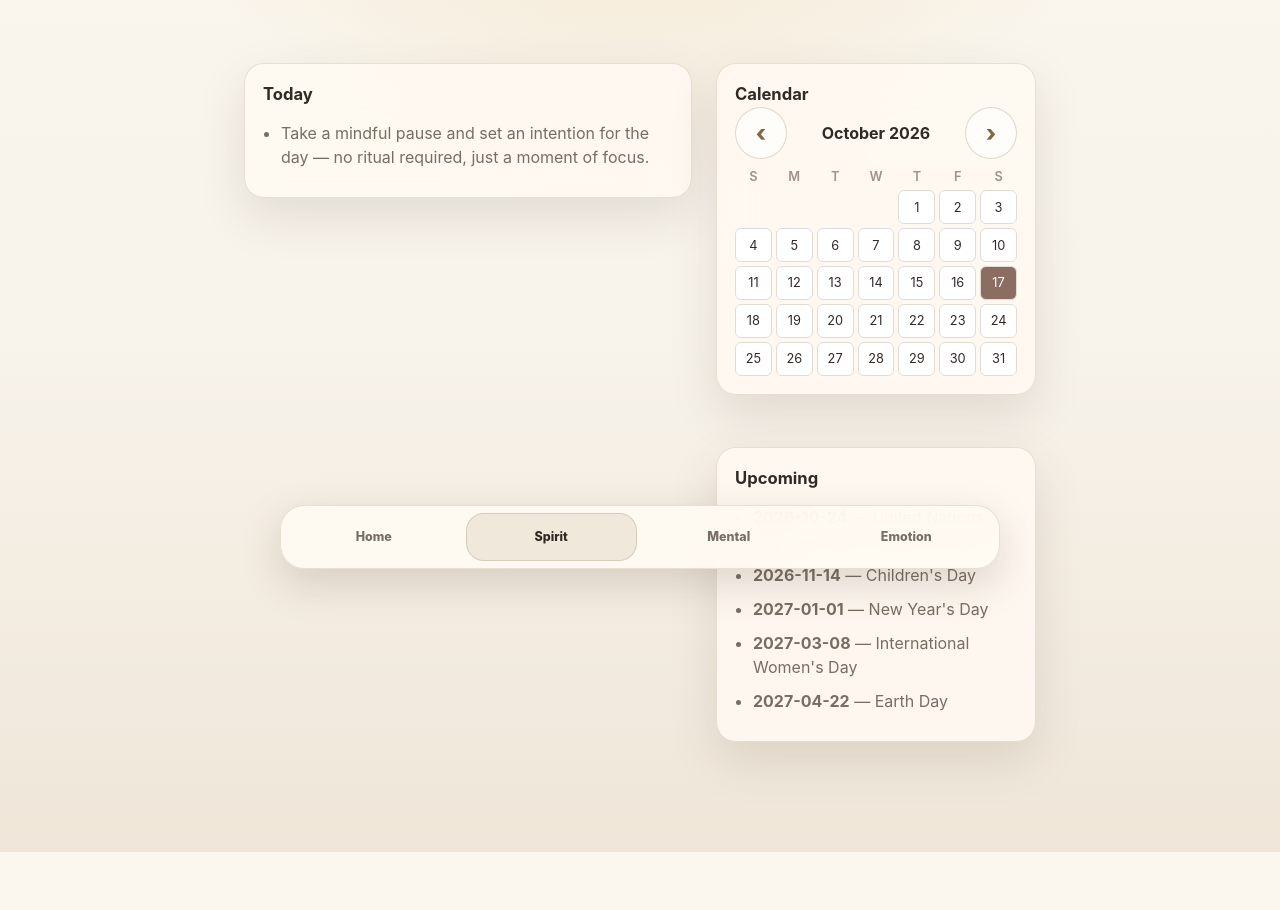
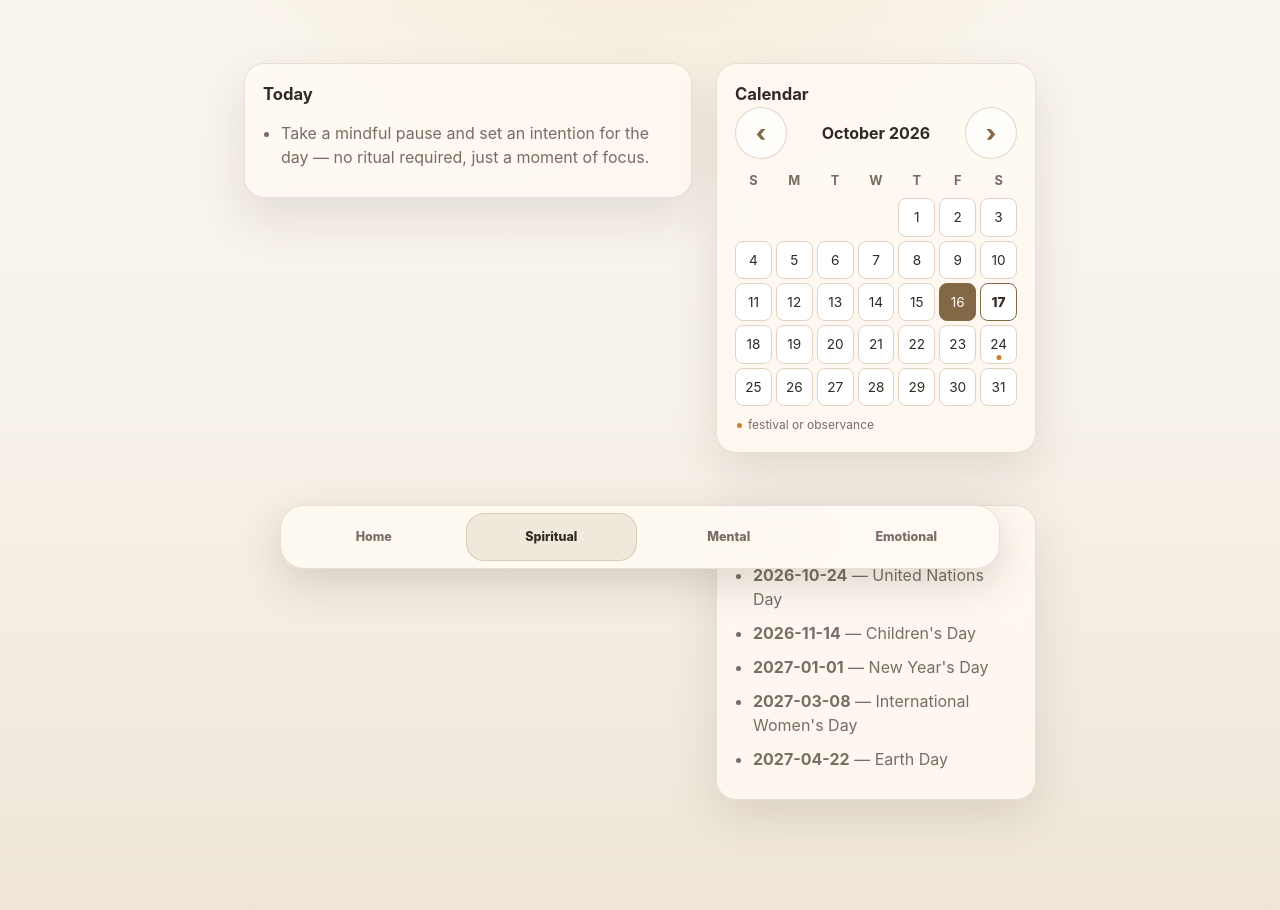
Before and after one commit to Likhitareddy17/Connect, a Flask app: page /spiritual in a window 1280 px wide. Shown: the part 217-1127 px from the top of the page. Before the commit the page ends 1069 px from the top, so only its background shows below. Run offline with Flask 3, Linux system fonts and the light colour scheme; a user stored in the database is signed in; some libraries are stand-ins or nearby versions.

Commit message:
feat(ui): responsive spiritual layout, usable calendar, clearer navigation
- Layout moved from inline styles (which beat media queries and never stacked on phones) to
  classes: single column under 860px with the calendar first, sticky side column on desktop
- Calendar: festival dots, selected-day state, today/selected styling, aria labels and tooltips
- Fix: 'today' was derived from the UTC date, so it showed yesterday in India before 5:30am
- Sparse panchang renders as a light one-line summary instead of a card holding one tile
- Bottom nav shows full names (Spiritual / Emotional), short ones only below 420px
- Tests run the page's real renderCalendar in node against a fake DOM with a skewed clock

```diff
--- a/static/styles.css
+++ b/static/styles.css
@@ -756,3 +756,34 @@ h1 { letter-spacing: -0.02em; text-wrap: balance; }
 @media (prefers-reduced-motion: reduce) {
   *, *::before, *::after { animation: none !important; transition: none !important; scroll-behavior: auto !important; }
 }
+
+/* ── Spiritual page layout and calendar ───────────────────────────────────── */
+.spiritual-layout { display: grid; grid-template-columns: minmax(0, 1fr) 320px; gap: 24px; align-items: start; }
+.sp-main { display: flex; flex-direction: column; gap: 24px; min-width: 0; }
+.sp-side { display: flex; flex-direction: column; gap: 24px; position: sticky; top: 16px; }
+
+.cal-nav { display: flex; align-items: center; justify-content: space-between; margin-bottom: 8px; }
+.cal-grid { display: grid; grid-template-columns: repeat(7, 1fr); gap: 4px; text-align: center; font-size: .8rem; }
+.cal-dow { font-weight: 700; color: var(--muted); padding: 4px 0; }
+.cal-cell { position: relative; padding: 8px 0; border: 1px solid var(--line); border-radius: 8px; background: #fff; color: var(--ink); cursor: pointer; font: inherit; font-size: .85rem; transition: background-color .12s, border-color .12s; }
+.cal-cell:hover { background: rgba(140, 109, 98, .12); }
+.cal-cell.today { border-color: var(--spiritual); font-weight: 800; }
+.cal-cell.selected { background: var(--spiritual); border-color: var(--spiritual); color: #fffaf2; }
+.cal-cell.has-festival::after, .cal-dot { content: ""; width: 5px; height: 5px; border-radius: 50%; background: #c9822b; }
+.cal-cell.has-festival::after { position: absolute; left: 50%; bottom: 3px; transform: translateX(-50%); }
+.cal-cell.selected.has-festival::after { background: #fffaf2; }
+.cal-legend { display: flex; align-items: center; gap: 6px; margin: 10px 2px 0; font-size: .75rem; color: var(--muted); }
+.cal-dot { display: inline-block; }
+
+.panchang-lite { display: flex; flex-wrap: wrap; gap: 8px 18px; margin: 4px 0 0; font-size: 1rem; }
+.panchang-lite em { font-style: normal; font-size: .72rem; font-weight: 800; letter-spacing: .06em; text-transform: uppercase; color: var(--spiritual); margin-right: 4px; }
+
+.nav-short { display: none; }
+@media (max-width: 860px) {
+  .spiritual-layout { grid-template-columns: 1fr; }
+  .sp-side { position: static; order: -1; }  /* calendar first on small screens */
+}
+@media (max-width: 420px) {
+  .nav-full { display: none; }
+  .nav-short { display: inline; }
+}
--- a/templates/base.html
+++ b/templates/base.html
@@ -47,9 +47,9 @@
   {% if current_user.is_authenticated %}
   <nav class="bottom-nav" aria-label="Primary">
     <a href="{{ url_for('home') }}" class="{% if request.endpoint == 'home' %}active{% endif %}">Home</a>
-    <a href="{{ url_for('spiritual') }}" class="{% if request.endpoint == 'spiritual' %}active{% endif %}">Spirit</a>
+    <a href="{{ url_for('spiritual') }}" class="{% if request.endpoint == 'spiritual' %}active{% endif %}"><span class="nav-full">Spiritual</span><span class="nav-short">Spirit</span></a>
     <a href="{{ url_for('mental') }}" class="{% if request.endpoint == 'mental' %}active{% endif %}">Mental</a>
-    <a href="{{ url_for('emotional') }}" class="{% if request.endpoint == 'emotional' %}active{% endif %}">Emotion</a>
+    <a href="{{ url_for('emotional') }}" class="{% if request.endpoint == 'emotional' %}active{% endif %}"><span class="nav-full">Emotional</span><span class="nav-short">Emotion</span></a>
   </nav>
   {% endif %}
 
--- a/templates/spiritual.html
+++ b/templates/spiritual.html
@@ -9,25 +9,26 @@
     <p class="soft-text" id="sp-calendar-label">{{ daily.calendar_label }}</p>
   </section>
 
-  <div class="spiritual-layout" style="display: grid; grid-template-columns: 1fr 320px; gap: 1.5rem; align-items: start;">
+  <div class="spiritual-layout">
 
     <!-- Main religion-specific content, re-rendered on every date click -->
-    <div id="sp-main-content" style="display: flex; flex-direction: column; gap: 1.5rem;">
+    <div id="sp-main-content" class="sp-main">
       <!-- filled by renderDay() on load -->
     </div>
 
     <!-- Calendar + upcoming, top-right -->
-    <div style="display: flex; flex-direction: column; gap: 1.5rem;">
+    <aside class="sp-side">
       <section class="card" id="sp-calendar-card">
         <div class="card-title">
           <h2 id="sp-cal-month-label">Calendar</h2>
         </div>
-        <div style="display:flex; align-items:center; justify-content:space-between; margin-bottom:0.5rem;">
+        <div class="cal-nav">
           <button class="round-btn" id="sp-cal-prev" type="button" aria-label="Previous month">‹</button>
           <strong id="sp-cal-title"></strong>
           <button class="round-btn" id="sp-cal-next" type="button" aria-label="Next month">›</button>
         </div>
-        <div id="sp-cal-grid" style="display:grid; grid-template-columns: repeat(7, 1fr); gap: 4px; text-align:center; font-size: 0.8rem;"></div>
+        <div id="sp-cal-grid" class="cal-grid" role="grid" aria-labelledby="sp-cal-title"></div>
+        <p class="cal-legend"><span class="cal-dot"></span> festival or observance</p>
       </section>
 
       <section class="card">
@@ -40,7 +41,7 @@
           {% endfor %}
         </ul>
       </section>
-    </div>
+    </aside>
   </div>
 {% endblock %}
 
@@ -52,6 +53,8 @@ const DAY_API_URL = {{ url_for('api_spiritual_day') | tojson }};
 let currentDaily = {{ daily | tojson }};
 let currentJaapCount = {{ jaap_count | tojson }};
 let calMonth; // Date object, first of the month currently shown
+const FESTIVALS = Object.fromEntries({{ upcoming | tojson }}.map(i => [i.date, i.name]));
+let selectedIso = currentDaily.date;
 
 function escapeHtml(s) {
   return (s || "").toString().replace(/[&<>"']/g, c => ({"&":"&amp;","<":"&lt;",">":"&gt;",'"':"&quot;","'":"&#39;"}[c]));
@@ -77,12 +80,14 @@ function renderHindu(daily, jaapCount) {
   const extra = daily.extra;
   const p = extra.panchangam || {};
   // Draw only the fields we actually have; never show an empty or placeholder card.
-  const panchangRows = [
+  const panchangFields = [
     ["Vara", p.weekday], ["Tithi", p.tithi], ["Nakshatra", p.nakshatra], ["Yoga", p.yoga],
     ["Karana", p.karana], ["Lunar month", p.lunar_month], ["Sunrise", p.sunrise], ["Sunset", p.sunset],
     ["Rahu Kalam", p.rahu_kalam], ["Abhijit", p.abhijit_muhurat],
-  ].filter(([, value]) => value && !/^pending/i.test(value))
-   .map(([label, value]) => `<div><strong>${label}</strong><span>${escapeHtml(value)}</span></div>`).join("");
+  ].filter(([, value]) => value && !/^pending/i.test(value));
+  const panchangHtml = panchangFields.length >= 3
+    ? `<div class="panchang-grid">${panchangFields.map(([label, value]) => `<div><strong>${label}</strong><span>${escapeHtml(value)}</span></div>`).join("")}</div>`
+    : `<p class="panchang-lite">${panchangFields.map(([label, value]) => `<span><em>${label}</em> ${escapeHtml(value)}</span>`).join("")}</p>`;
   const fastHow = (extra.fast?.how || []).map(i => `<li>${escapeHtml(i)}</li>`).join("");
   const fastBreak = (extra.fast?.["break"] || []).map(i => `<li>${escapeHtml(i)}</li>`).join("");
   const festivals = (extra.festivals || []).map(f =>
@@ -92,7 +97,7 @@ function renderHindu(daily, jaapCount) {
   return `
     <section class="card panchang-card">
       <div class="card-title"><h2>Panchangam</h2><span>${escapeHtml(p.location || "")}</span></div>
-      <div class="panchang-grid">${panchangRows}</div>
+      ${panchangHtml}
       <p class="source-note">${escapeHtml(p.source_note || "")}</p>
     </section>
 
@@ -320,30 +325,29 @@ function renderCalendar() {
   grid.innerHTML = "";
   ["S","M","T","W","T","F","S"].forEach(d => {
     const el = document.createElement("div");
+    el.className = "cal-dow";
     el.textContent = d;
-    el.style.fontWeight = "600";
-    el.style.color = "#a09288";
     grid.appendChild(el);
   });
 
   const firstWeekday = new Date(y, m, 1).getDay();
   const daysInMonth = new Date(y, m + 1, 0).getDate();
-  const todayIso = new Date().toISOString().slice(0, 10);
+  const now = new Date();  // local date: toISOString() is UTC and shows "yesterday" in India before 5:30am
+  const todayIso = isoOf(now.getFullYear(), now.getMonth(), now.getDate());
 
   for (let i = 0; i < firstWeekday; i++) grid.appendChild(document.createElement("div"));
 
   for (let d = 1; d <= daysInMonth; d++) {
     const iso = isoOf(y, m, d);
+    const festival = FESTIVALS[iso];
     const cell = document.createElement("button");
     cell.type = "button";
     cell.textContent = d;
-    cell.style.padding = "0.4rem 0";
-    cell.style.border = "1px solid #e1dbd6";
-    cell.style.borderRadius = "6px";
-    cell.style.background = iso === todayIso ? "#8c6d62" : "#ffffff";
-    cell.style.color = iso === todayIso ? "#ffffff" : "#332a28";
-    cell.style.cursor = "pointer";
-    cell.addEventListener("click", () => loadDay(iso));
+    cell.className = "cal-cell" + (iso === todayIso ? " today" : "") + (iso === selectedIso ? " selected" : "") + (festival ? " has-festival" : "");
+    cell.setAttribute("aria-label", `${d} ${calMonth.toLocaleDateString("en-US", { month: "long" })}${festival ? ", " + festival : ""}${iso === todayIso ? ", today" : ""}`);
+    cell.setAttribute("aria-pressed", iso === selectedIso ? "true" : "false");
+    if (festival) cell.title = festival;
+    cell.addEventListener("click", () => { selectedIso = iso; renderCalendar(); loadDay(iso); });
     grid.appendChild(cell);
   }
 }
```
Also changed, not shown: tests/test_views.py (+67 -0 lines).
